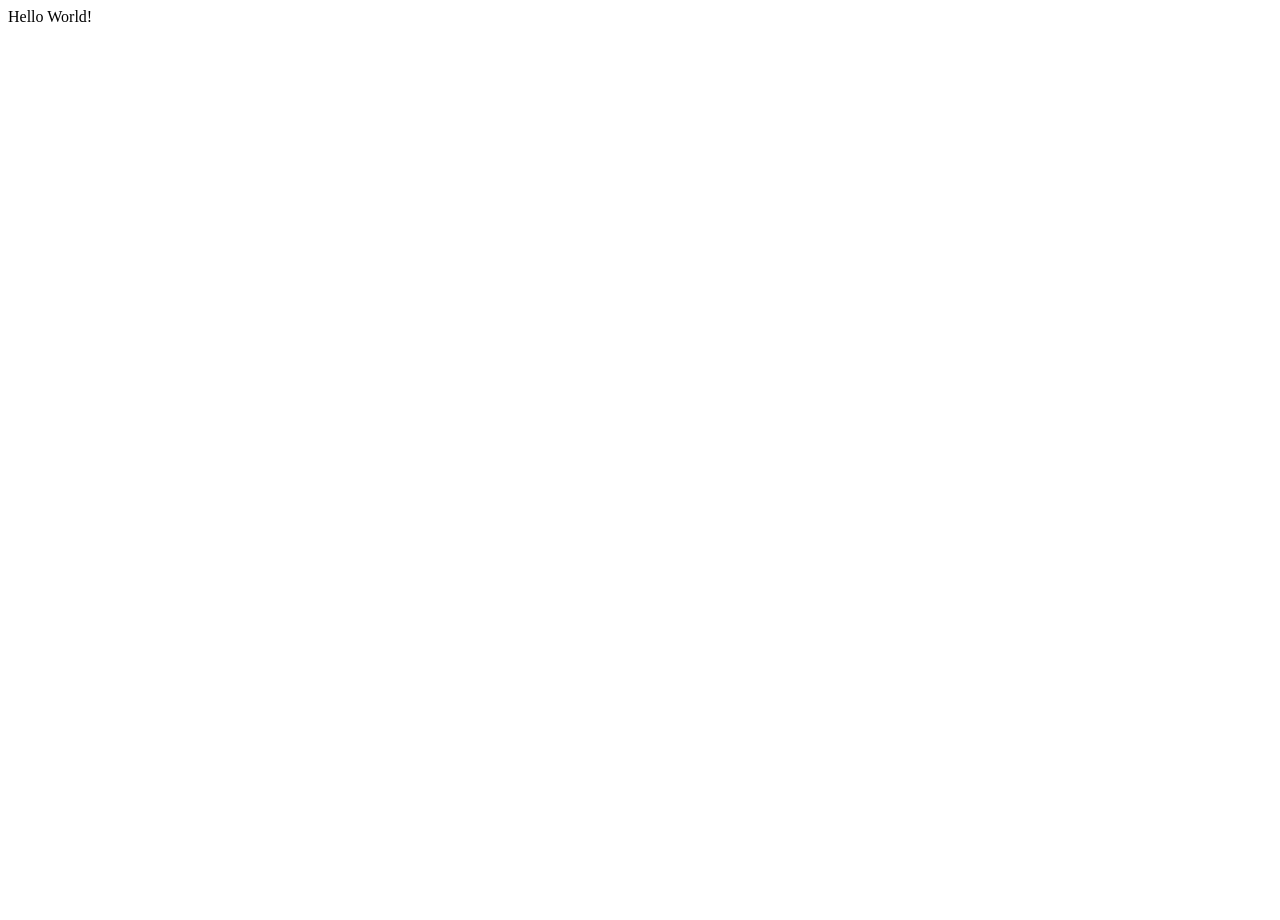
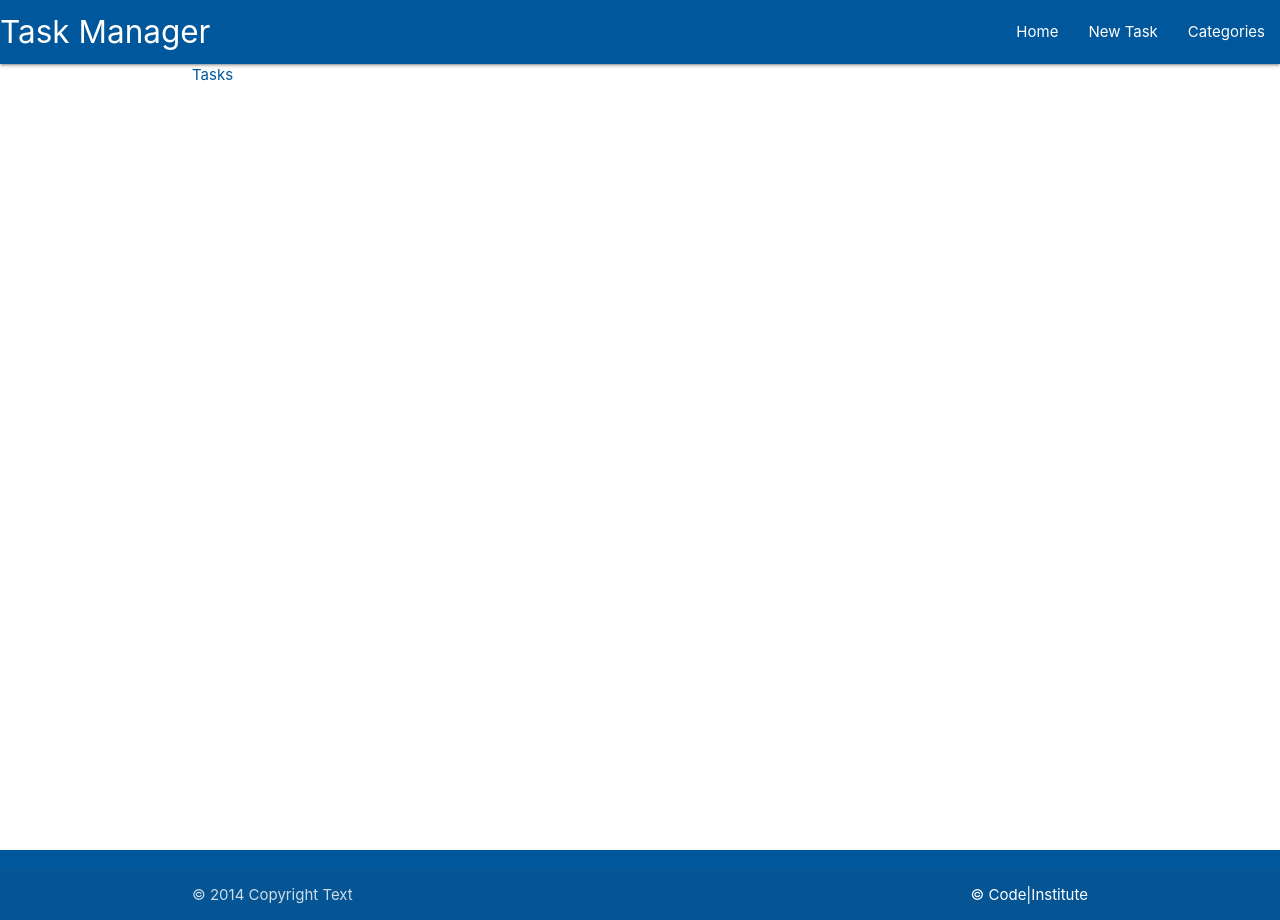
Before and after one commit to JohanPlAr/task-manager, a Flask app: page / in a window 1280 px wide. Before the commit the page is almost empty. Run offline with Flask 3, Linux system fonts and the light colour scheme.

Commit message:
Add new templates and style

```diff
--- a/taskmanager/routes.py
+++ b/taskmanager/routes.py
@@ -4,4 +4,4 @@ from taskmanager.models import Category, Task
 
 @app.route("/")
 def home():
-    return render_template("base.html")
+    return render_template("tasks.html")
--- /dev/null
+++ b/taskmanager/static/css/style.css
@@ -0,0 +1,9 @@
+body {
+    display: flex;
+    min-height: 100vh;
+    flex-direction: column;
+  }
+
+  main {
+    flex: 1 0 auto;
+  }
--- /dev/null
+++ b/taskmanager/static/js/script.js
@@ -0,0 +1,4 @@
+document.addEventListener('DOMContentLoaded', function() {
+    let sidenav = document.querySelectorAll('.sidenav');
+    let instances = M.Sidenav.init(sidenav);
+  });
--- a/taskmanager/templates/base.html
+++ b/taskmanager/templates/base.html
@@ -4,11 +4,51 @@
     <meta charset="UTF-8">
     <meta http-equiv="X-UA-Compatible" content="IE=edge">
     <meta name="viewport" content="width=device-width, initial-scale=1.0">
+    <link rel="stylesheet" href="https://cdnjs.cloudflare.com/ajax/libs/font-awesome/6.4.2/css/all.min.css" integrity="sha512-z3gLpd7yknf1YoNbCzqRKc4qyor8gaKU1qmn+CShxbuBusANI9QpRohGBreCFkKxLhei6S9CQXFEbbKuqLg0DA==" crossorigin="anonymous" referrerpolicy="no-referrer" />
+    <link rel="stylesheet" href="https://cdnjs.cloudflare.com/ajax/libs/materialize/1.0.0/css/materialize.min.css">
+    <link rel="stylesheet" href="{{ url_for('static', filename='css/style.css') }}" type="text/css">
     <title>Task Manager</title>
 </head>
+
 <body>
+<header>
+    <nav class="light-blue darken-4">
+        <div class="nav-wrapper">
+          <a href="{{ url_for('home') }}" class="brand-logo">Task Manager</a>
+          <a href="#" data-target="mobile-demo" class="sidenav-trigger"><i class="fas fa-bars">menu</i></a>
+          <ul class="right hide-on-med-and-down">
+            <li><a href="{{ url_for('home') }}">Home</a></li>
+            <li><a href="">New Task</a></li>
+            <li><a href="">Categories</a></li>
 
-    Hello World!
+          </ul>
+        </div>
+      </nav>
 
+      <ul class="sidenav" id="mobile-demo">
+        <li><a href="{{ url_for('home') }}">Home</a></li>
+        <li><a href="">New Task</a></li>
+        <li><a href="">Categories</a></li>
+
+      </ul>
+</header>
+
+<main class="container">
+{% block content %}
+
+{% endblock %}
+</main>
+
+<footer class="page-footer light-blue darken-4">
+  <div class="footer-copyright">
+      <div class="container">
+      © 2014 Copyright Text
+      <a class="white-text right" href="https://codeinstitute.net" target="_blank">&copy; Code|Institute</a>
+      </div>
+    </div>
+  </footer>
+
+<script src="https://cdnjs.cloudflare.com/ajax/libs/materialize/1.0.0/js/materialize.min.js"></script>
+    <script src="{{ url_for('static', filename='js/script.js') }}"></script>
 </body>
 </html>
--- /dev/null
+++ b/taskmanager/templates/tasks.html
@@ -0,0 +1,6 @@
+{% extends "base.html" %}
+{% block content %}
+
+<hr3 class="light-blue-text text-darken-4 center-align">Tasks</hr3>
+
+{% endblock %}
```
